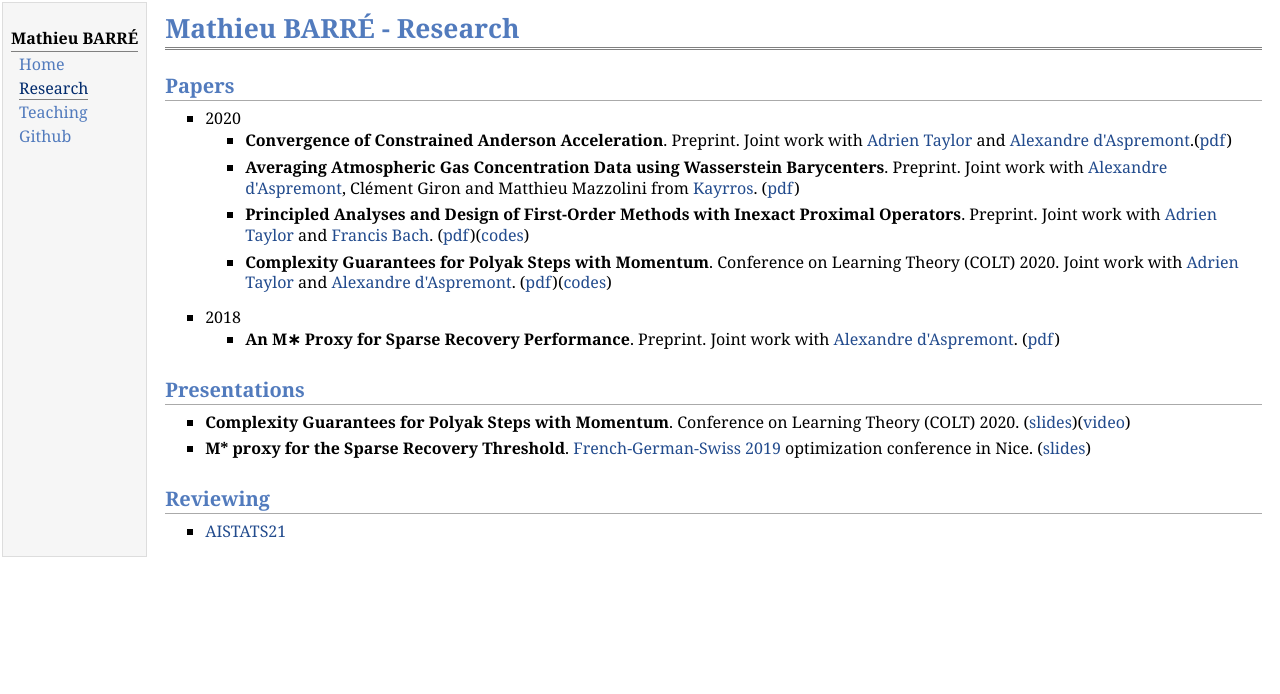
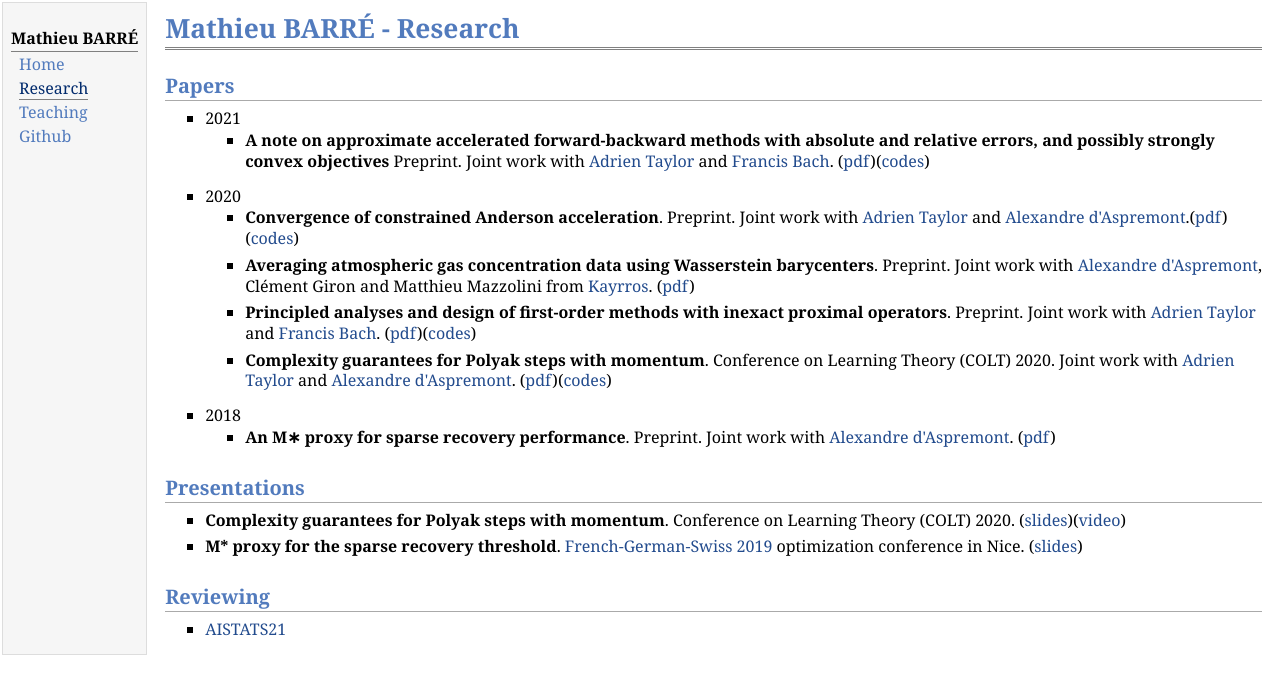
Before and after one commit to mathbarre/mathbarre.github.io, a plain HTML site: page research.html in a window 1280 px wide. Drawn offline with Linux system fonts and the light colour scheme.

Commit message:
Add-CAA-and-ISCFB

```diff
--- a/research.html
+++ b/research.html
@@ -23,15 +23,24 @@
 </div>
 <h2>Papers</h2>
 <ul>
+<li><p>2021</p>
+<ul>
+<li><p><b>A note on approximate accelerated forward-backward methods with absolute and relative errors, and possibly strongly convex objectives</b> Preprint. Joint work with <a rel="noopener noreferrer" target="_blank" href="https://www.di.ens.fr/~ataylor/">Adrien Taylor</a> and <a rel="noopener noreferrer" target="_blank" href="https://www.di.ens.fr/~fbach/">Francis Bach</a>. (<a href="https://arxiv.org/pdf/2106.15536.pdf">pdf</a>)(<a href="https://github.com/mathbarre/InexactStronglyConvexForwardBackward">codes</a>)</p>
+</li>
+</ul>
+
+</li>
+</ul>
+<ul>
 <li><p>2020</p>
 <ul>
-<li><p><b>Convergence of Constrained Anderson Acceleration</b>. Preprint. Joint work with <a rel="noopener noreferrer" target="_blank" href="https://www.di.ens.fr/~ataylor/">Adrien Taylor</a> and <a rel="noopener noreferrer" target="_blank" href="https://www.di.ens.fr/~aspremon/">Alexandre d'Aspremont</a>.(<a href="https://arxiv.org/pdf/2010.15482.pdf">pdf</a>)</p>
+<li><p><b>Convergence of constrained Anderson acceleration</b>. Preprint. Joint work with <a rel="noopener noreferrer" target="_blank" href="https://www.di.ens.fr/~ataylor/">Adrien Taylor</a> and <a rel="noopener noreferrer" target="_blank" href="https://www.di.ens.fr/~aspremon/">Alexandre d'Aspremont</a>.(<a href="ComplexityBoundsRNA.pdf">pdf</a>)(<a href="https://github.com/mathbarre/ConstrainedAndersonAcceleration">codes</a>)</p>
 </li>
-<li><p><b>Averaging Atmospheric Gas Concentration Data using Wasserstein Barycenters</b>. Preprint. Joint work with  <a rel="noopener noreferrer" target="_blank" href="https://www.di.ens.fr/~aspremon/">Alexandre d'Aspremont</a>, Clément Giron and Matthieu Mazzolini from <a rel="noopener noreferrer" target="_blank" href="https://www.kayrros.com/">Kayrros</a>. (<a href="https://arxiv.org/pdf/2010.02762.pdf">pdf</a>)</p>
+<li><p><b>Averaging atmospheric gas concentration data using Wasserstein barycenters</b>. Preprint. Joint work with  <a rel="noopener noreferrer" target="_blank" href="https://www.di.ens.fr/~aspremon/">Alexandre d'Aspremont</a>, Clément Giron and Matthieu Mazzolini from <a rel="noopener noreferrer" target="_blank" href="https://www.kayrros.com/">Kayrros</a>. (<a href="https://arxiv.org/pdf/2010.02762.pdf">pdf</a>)</p>
 </li>
-<li><p><b>Principled Analyses and Design of First-Order Methods with Inexact Proximal Operators</b>. Preprint. Joint work with <a rel="noopener noreferrer" target="_blank" href="https://www.di.ens.fr/~ataylor/">Adrien Taylor</a> and <a rel="noopener noreferrer" target="_blank" href="https://www.di.ens.fr/~fbach/">Francis Bach</a>. (<a href="https://arxiv.org/pdf/2006.06041.pdf">pdf</a>)(<a href="https://github.com/mathbarre/InexactProximalOperators">codes</a>)</p>
+<li><p><b>Principled analyses and design of first-order methods with inexact proximal operators</b>. Preprint. Joint work with <a rel="noopener noreferrer" target="_blank" href="https://www.di.ens.fr/~ataylor/">Adrien Taylor</a> and <a rel="noopener noreferrer" target="_blank" href="https://www.di.ens.fr/~fbach/">Francis Bach</a>. (<a href="https://arxiv.org/pdf/2006.06041.pdf">pdf</a>)(<a href="https://github.com/mathbarre/InexactProximalOperators/tree/version-2">codes</a>)</p>
 </li>
-<li><p><b>Complexity Guarantees for Polyak Steps with Momentum</b>. Conference on Learning Theory (COLT) 2020. Joint work with <a rel="noopener noreferrer" target="_blank" href="https://www.di.ens.fr/~ataylor/">Adrien Taylor</a> and <a rel="noopener noreferrer" target="_blank" href="https://www.di.ens.fr/~aspremon/">Alexandre d'Aspremont</a>. (<a href="https://arxiv.org/pdf/2002.00915.pdf">pdf</a>)(<a href="https://github.com/mathbarre/PerformanceEstimationPolyakSteps">codes</a>)     </p>
+<li><p><b>Complexity guarantees for Polyak steps with momentum</b>. Conference on Learning Theory (COLT) 2020. Joint work with <a rel="noopener noreferrer" target="_blank" href="https://www.di.ens.fr/~ataylor/">Adrien Taylor</a> and <a rel="noopener noreferrer" target="_blank" href="https://www.di.ens.fr/~aspremon/">Alexandre d'Aspremont</a>. (<a href="https://arxiv.org/pdf/2002.00915.pdf">pdf</a>)(<a href="https://github.com/mathbarre/PerformanceEstimationPolyakSteps">codes</a>)     </p>
 </li>
 </ul>
 
@@ -40,7 +49,7 @@
 <ul>
 <li><p>2018</p>
 <ul>
-<li><p><b>An M∗ Proxy for Sparse Recovery Performance</b>. Preprint. Joint work with <a rel="noopener noreferrer" target="_blank" href="https://www.di.ens.fr/~aspremon/">Alexandre d'Aspremont</a>. (<a href="https://arxiv.org/pdf/1810.02748.pdf">pdf</a>)</p>
+<li><p><b>An M∗ proxy for sparse recovery performance</b>. Preprint. Joint work with <a rel="noopener noreferrer" target="_blank" href="https://www.di.ens.fr/~aspremon/">Alexandre d'Aspremont</a>. (<a href="https://arxiv.org/pdf/1810.02748.pdf">pdf</a>)</p>
 </li>
 </ul>
 
@@ -48,9 +57,9 @@
 </ul>
 <h2>Presentations</h2>
 <ul>
-<li><p><b>Complexity Guarantees for Polyak Steps with Momentum</b>. Conference on Learning Theory (COLT) 2020. (<a href="./pres/long_colt20.pdf">slides</a>)(<a href="http://learningtheory.org/colt2020/virtual/papers/paper_145.html">video</a>)</p>
+<li><p><b>Complexity guarantees for Polyak steps with momentum</b>. Conference on Learning Theory (COLT) 2020. (<a href="./pres/long_colt20.pdf">slides</a>)(<a href="http://learningtheory.org/colt2020/virtual/papers/paper_145.html">video</a>)</p>
 </li>
-<li><p><b>M* proxy for the Sparse Recovery Threshold</b>. <a rel="noopener noreferrer" target="_blank" href="https://fgs-2019.sciencesconf.org/">French-German-Swiss 2019</a> optimization conference in Nice. (<a href="./pres/pres_FGS19.pdf">slides</a>)</p>
+<li><p><b>M* proxy for the sparse recovery threshold</b>. <a rel="noopener noreferrer" target="_blank" href="https://fgs-2019.sciencesconf.org/">French-German-Swiss 2019</a> optimization conference in Nice. (<a href="./pres/pres_FGS19.pdf">slides</a>)</p>
 </li>
 </ul>
 <h2>Reviewing</h2>
```
Also changed, not shown: 2 other files.
